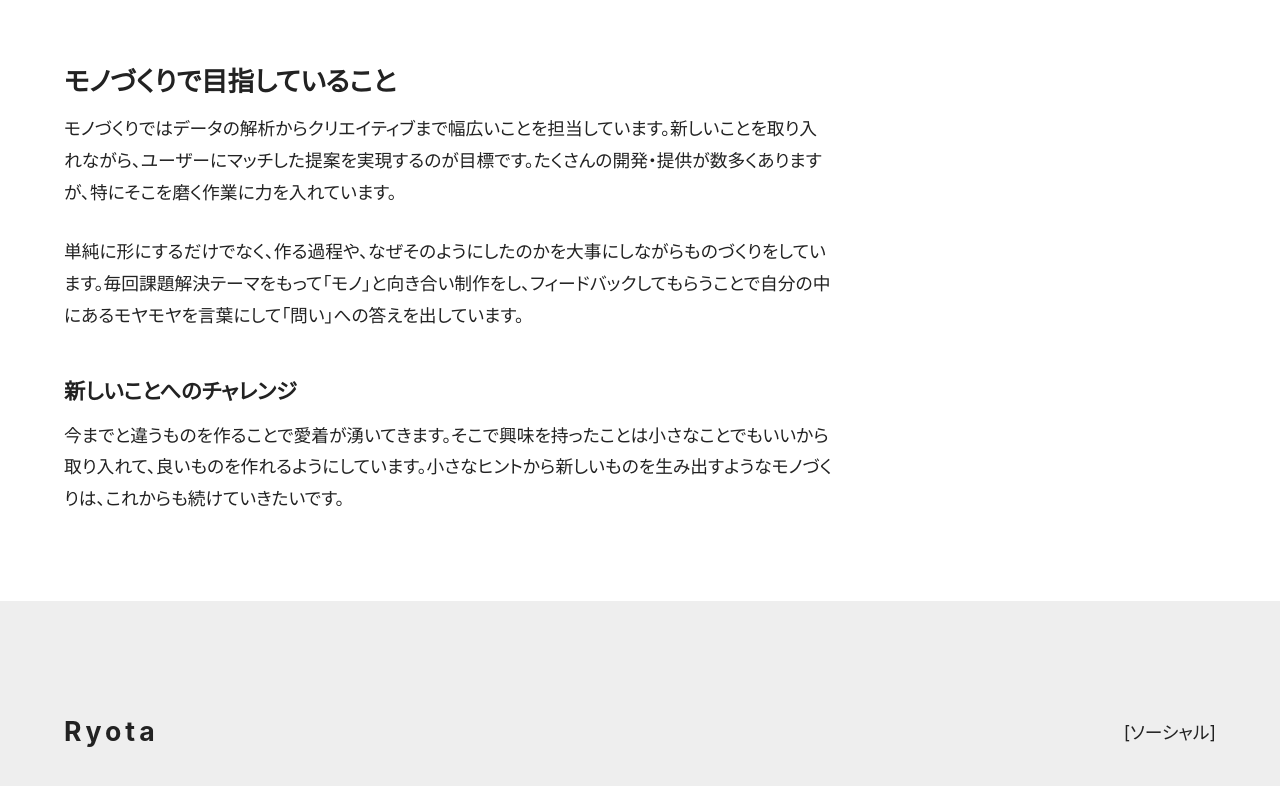
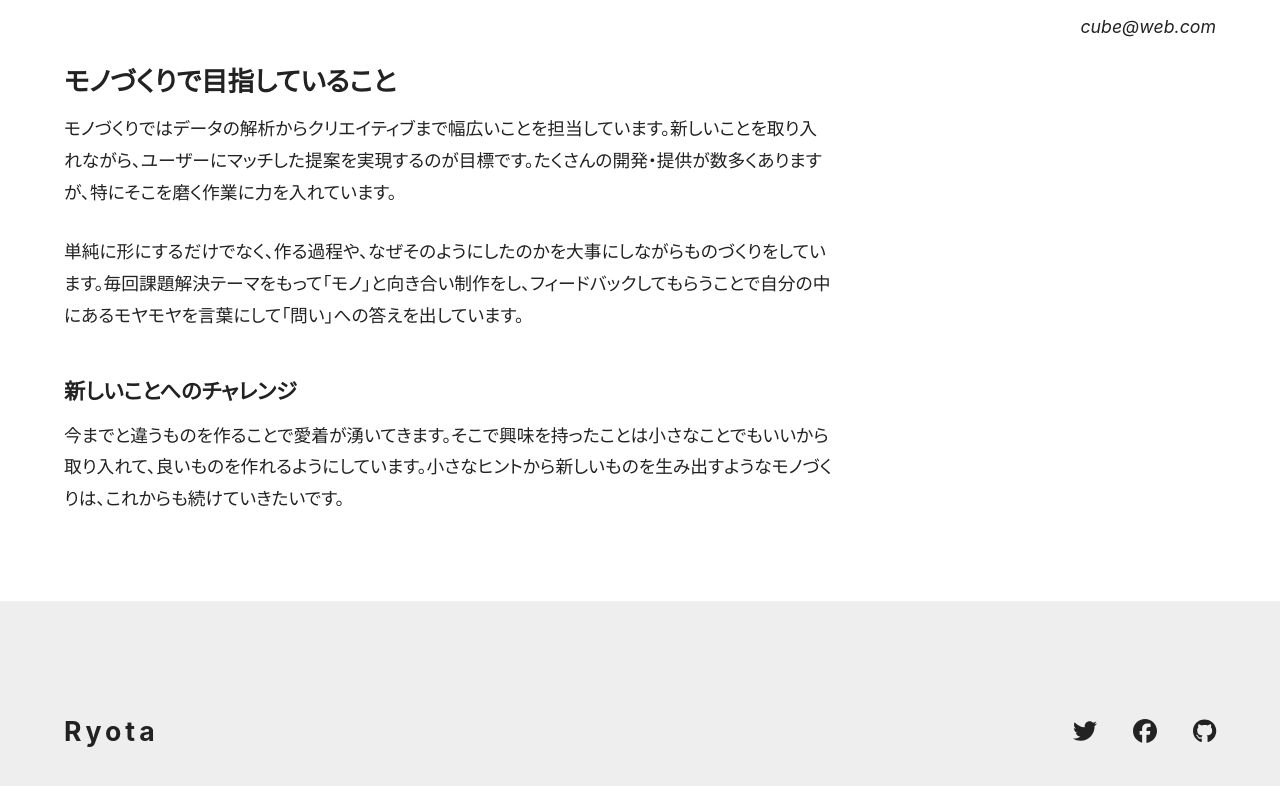
Before and after one commit to goto-ryota56/Next-js_test, a Next.js app: page /about in a window 1280 px wide. Shown: the part 1271-2057 px from the top of the page. Built offline with nearby package versions, Linux system fonts and the light colour scheme.

Commit message:
アイコン反映、スタイル追記

```diff
--- a/components/contact.js
+++ b/components/contact.js
@@ -1,9 +1,11 @@
 import styles from "styles/contact.module.css";
+import Social from "./social";
 
 export default function Contact() {
     return (
         <div className={styles.stack}>
             <h3 className={styles.heading}>Contact</h3>
+            <Social iconSize='30px' />
             <address>cube@web.com</address>
         </div>
     );
--- a/components/footer.js
+++ b/components/footer.js
@@ -1,5 +1,6 @@
 import Container from "components/container";
 import Logo from "./logo";
+import Social from "components/social";
 import styles from "styles/footer.module.css";
 
 export default function Footer() {
@@ -8,7 +9,7 @@
             <Container>
                 <div className={styles.flexContainer}>
                     <Logo />
-                    [ソーシャル]
+                    <Social />
                 </div>
             </Container>
         </footer>
--- /dev/null
+++ b/components/social.js
@@ -0,0 +1,29 @@
+import styles from "styles/social.module.css";
+
+import { FontAwesomeIcon } from "@fortawesome/react-fontawesome";
+import { faTwitter, faFacebook, faGithub } from "@fortawesome/free-brands-svg-icons";
+
+export default function Social({ iconSize = "initial" }) {
+    return (
+        <ul className={styles.list} style={{ "--icon-size": iconSize }}>
+            <li>
+                <a href='https://twitter.com/'>
+                    <FontAwesomeIcon icon={faTwitter} />
+                    <span className='sr-only'>Twitter</span>
+                </a>
+            </li>
+            <li>
+                <a href='https://facebook.com/'>
+                    <FontAwesomeIcon icon={faFacebook} />
+                    <span className='sr-only'>Facebook</span>
+                </a>
+            </li>
+            <li>
+                <a href='https://github.com/'>
+                    <FontAwesomeIcon icon={faGithub} />
+                    <span className='sr-only'>GitHub</span>
+                </a>
+            </li>
+        </ul>
+    );
+}
--- a/pages/_app.js
+++ b/pages/_app.js
@@ -1,7 +1,7 @@
 import "styles/globals.css";
 import Layout from "components/layout";
 
-import "@fortawesome/fontawesome-svg-core/style.css";
+import "@fortawesome/fontawesome-svg-core/styles.css";
 import { config } from "@fortawesome/fontawesome-svg-core";
 config.autoAddCss = false;
 
--- /dev/null
+++ b/styles/social.module.css
@@ -0,0 +1,7 @@
+@charset "utf-8";
+
+.list {
+    display: flex;
+    gap: 1.5em;
+    font-size: var(--icon-size, 24px);
+}
```
